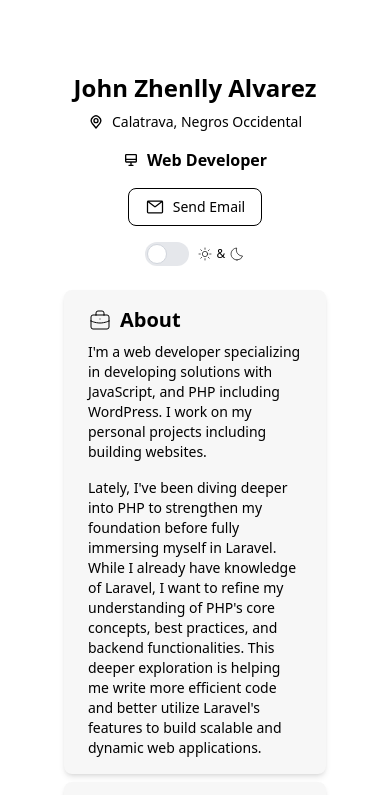
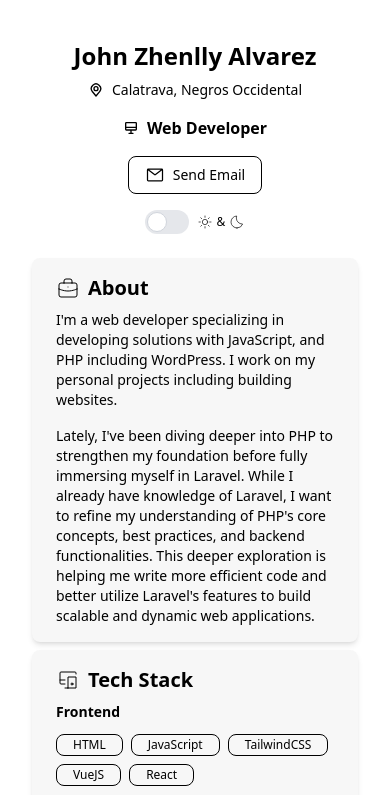
Before and after one commit to zhenllyalvarez/info-zhenllyalvarez, a plain HTML site: page index.html in a window 390 px wide. Shown: the top 795 px of the page. Drawn offline with nearby package versions, Linux system fonts and the light colour scheme; a script that the page names is missing.

Commit message:
add padding ing small size

```diff
--- a/index.html
+++ b/index.html
@@ -8,7 +8,7 @@
     <script src="https://unpkg.com/@tailwindcss/browser@4"></script>
     <title>Zhenlly Alvarez - Web Developer</title>
 </head>
-<body class="animate-upward p-12">
+<body class="animate-upward p-4 md:p-12">
     <div class="md:flex max-w-5xl m-auto justify-between p-6 md:p-12">
         <div class="flex flex-col md:flex-row gap-6 items-center md:items-start text-center md:text-left">
             <div class="hidden sm:block">
```
